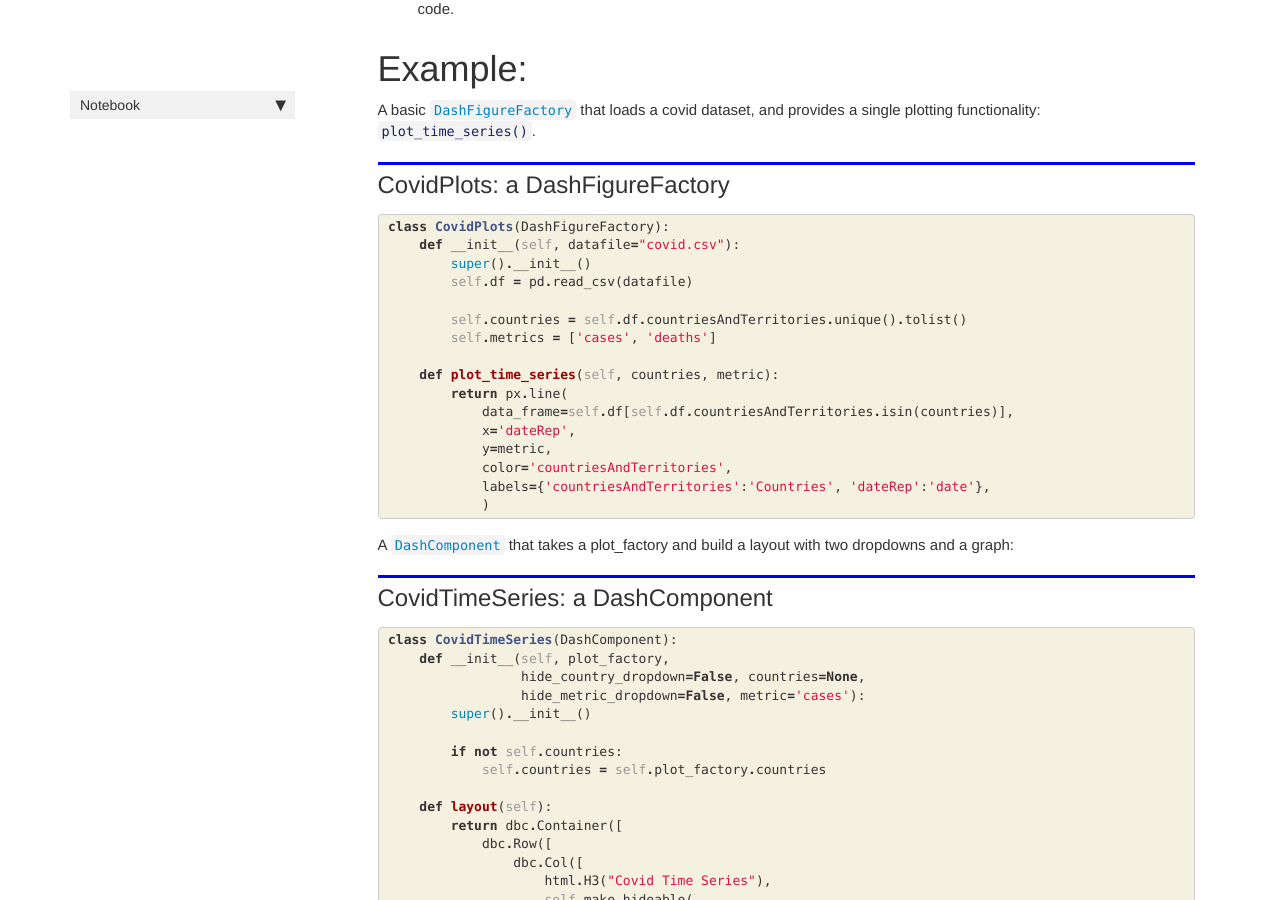
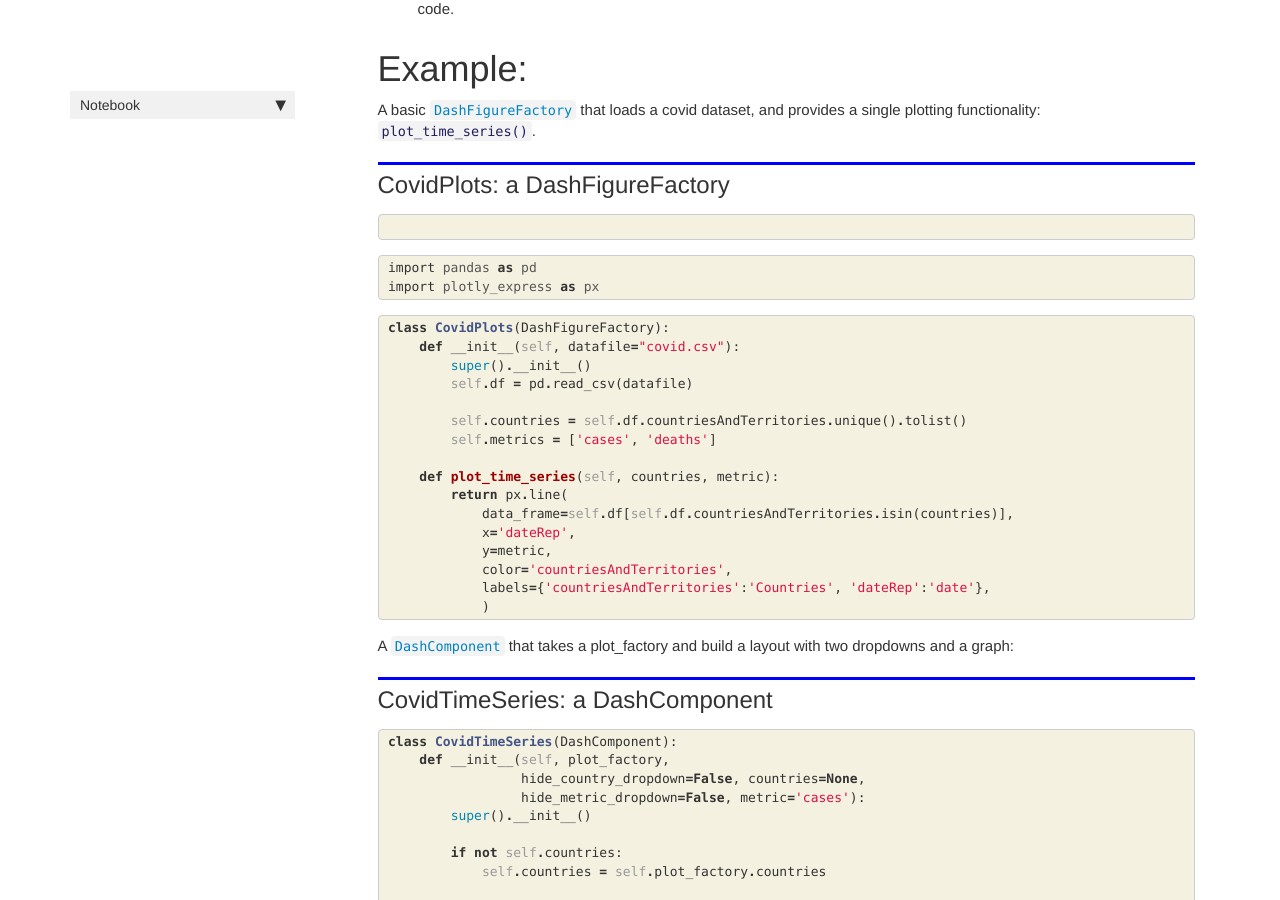
Before and after one commit to oegedijk/dash_oop_components, a Jekyll site: the page built from docs/index.html, in a window 1280 px wide and 900 px high, scrolled down 1063 px. Built offline with Jekyll 4.4.1, drawn with Linux system fonts in a browser that asks for light colours; nearby versions of some CDN libraries; comment, search, counter and statistics services are not loaded.

Commit message:
rewrote readme

```diff
--- a/docs/index.html
+++ b/docs/index.html
@@ -102,6 +102,41 @@
 </div>
 </div>
 </div>
+    {% raw %}
+
+<div class="cell border-box-sizing code_cell rendered">
+<div class="input">
+
+<div class="inner_cell">
+    <div class="input_area">
+<div class=" highlight hl-ipython3"><pre><span></span>
+</pre></div>
+
+    </div>
+</div>
+</div>
+
+</div>
+    {% endraw %}
+
+    {% raw %}
+
+<div class="cell border-box-sizing code_cell rendered">
+<div class="input">
+
+<div class="inner_cell">
+    <div class="input_area">
+<div class=" highlight hl-ipython3"><pre><span></span><span class="kn">import</span> <span class="nn">pandas</span> <span class="k">as</span> <span class="nn">pd</span>
+<span class="kn">import</span> <span class="nn">plotly_express</span> <span class="k">as</span> <span class="nn">px</span>
+</pre></div>
+
+    </div>
+</div>
+</div>
+
+</div>
+    {% endraw %}
+
     {% raw %}
 
 <div class="cell border-box-sizing code_cell rendered">
```
Also changed, not shown: README.md, 1 other file.
